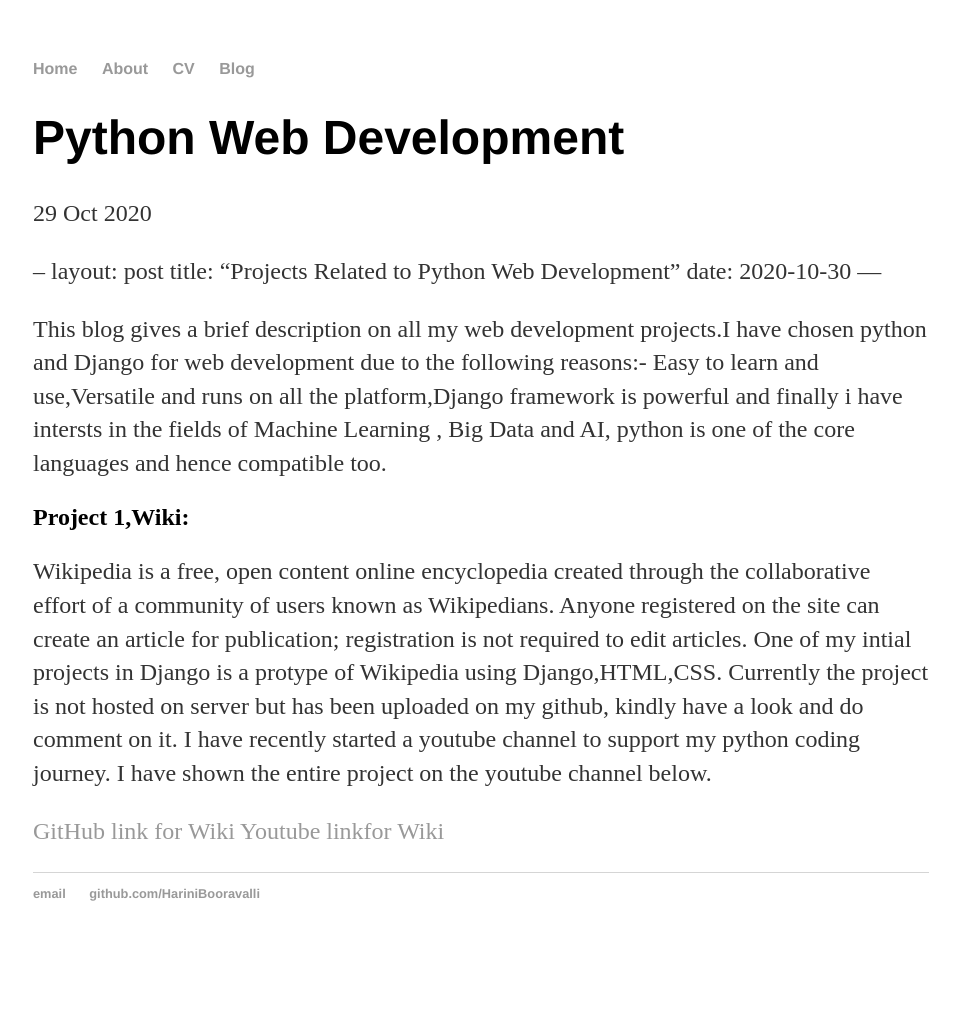
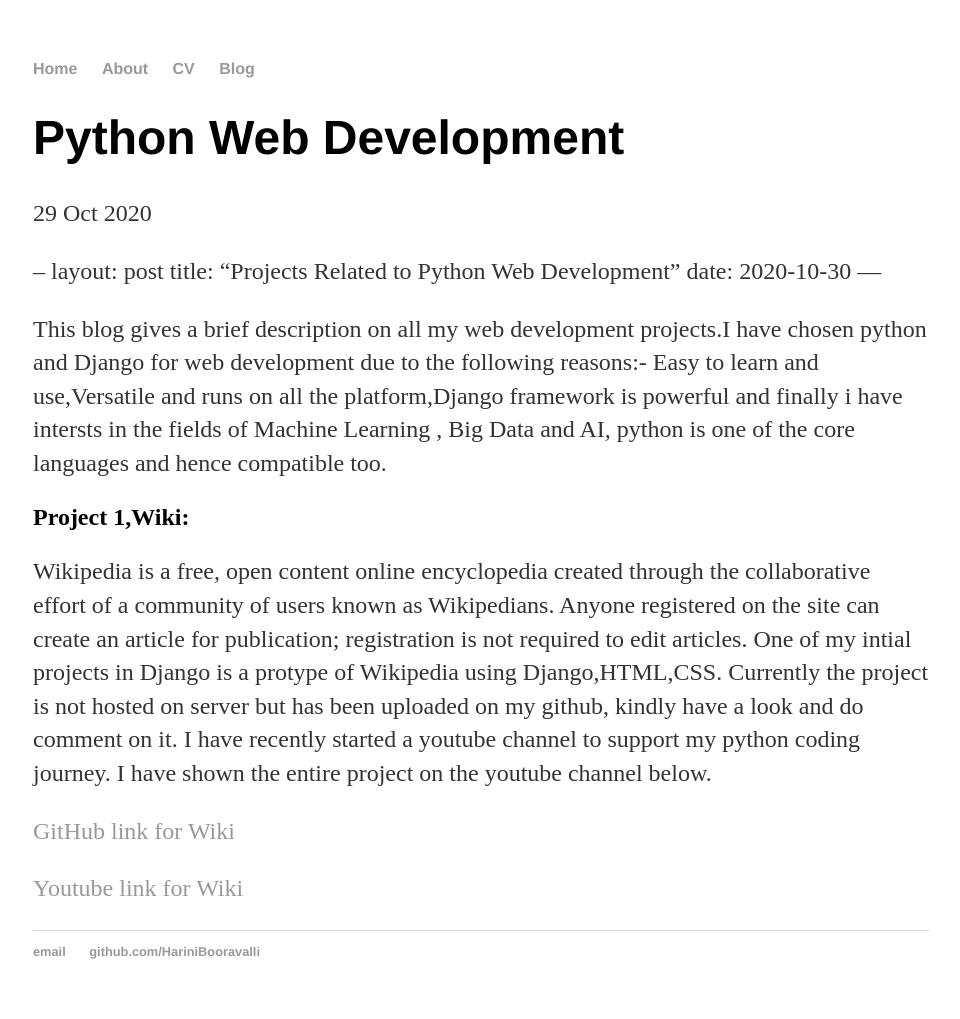
Before and after one commit to HariniBooravalli/HariniBooravalli.github.io, a Jekyll site: the page built from _posts/2020-10-29-Python-Web-Development.md, in a window 1280 px wide. Shown: the whole page, without its empty margins (159-1119 px from the left). Built offline with Jekyll 4.4.1, drawn with Linux system fonts in a browser that asks for light colours; our own code applies the rules of GitHub Pages for plain Markdown files; Markdown is read by kramdown in place of the engine named in the settings; before the commit the page ends 961 px from its top, so only the background shows below that.

Commit message:
Update 2020-10-29-Python-Web-Development.md

```diff
--- a/_posts/2020-10-29-Python-Web-Development.md
+++ b/_posts/2020-10-29-Python-Web-Development.md
@@ -17,4 +17,5 @@
 I have shown the entire project on the youtube channel below.
 
 [GitHub link for Wiki](https://github.com/me50/HariniBooravalli/tree/web50-project1-2020-wiki)
-[Youtube linkfor Wiki](https://www.youtube.com/watch?v=hIQ15YoZ_nE&feature=youtu.be)
+
+[Youtube link for Wiki](https://www.youtube.com/watch?v=hIQ15YoZ_nE&feature=youtu.be)
```
